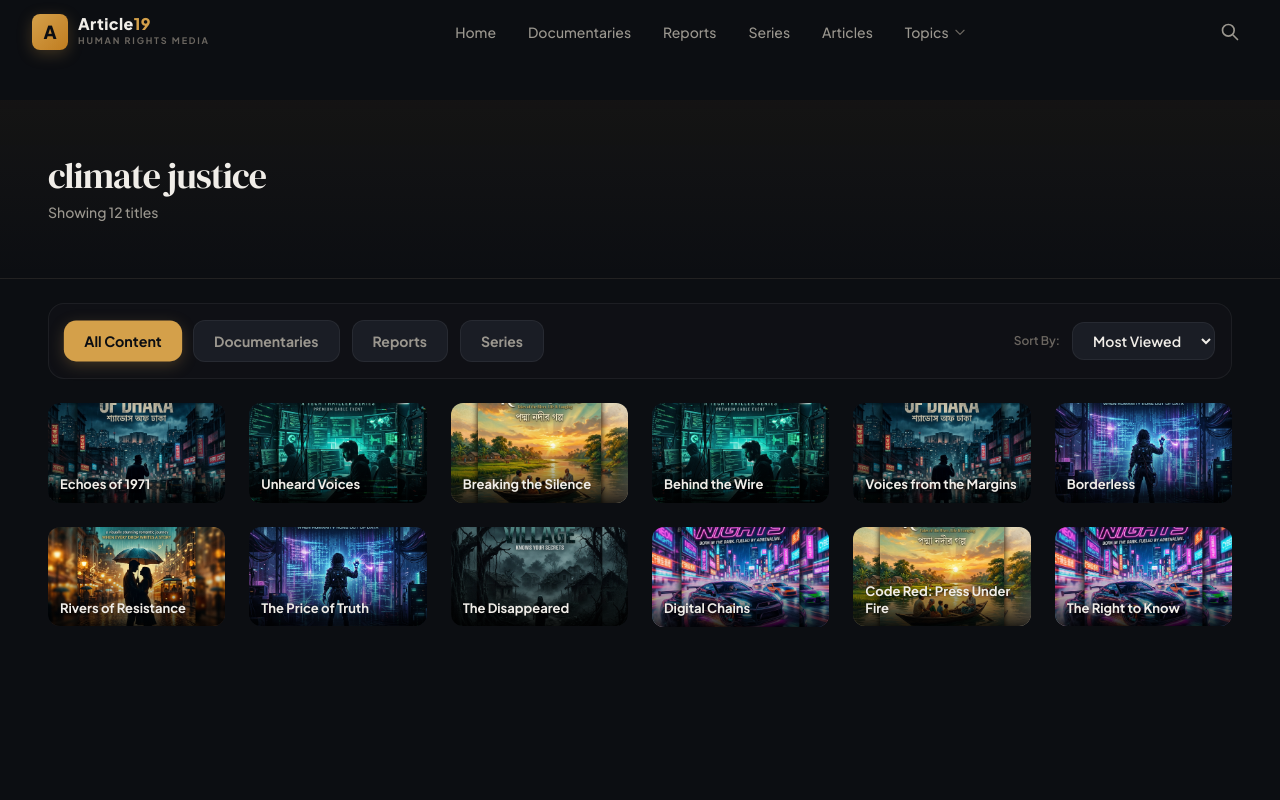
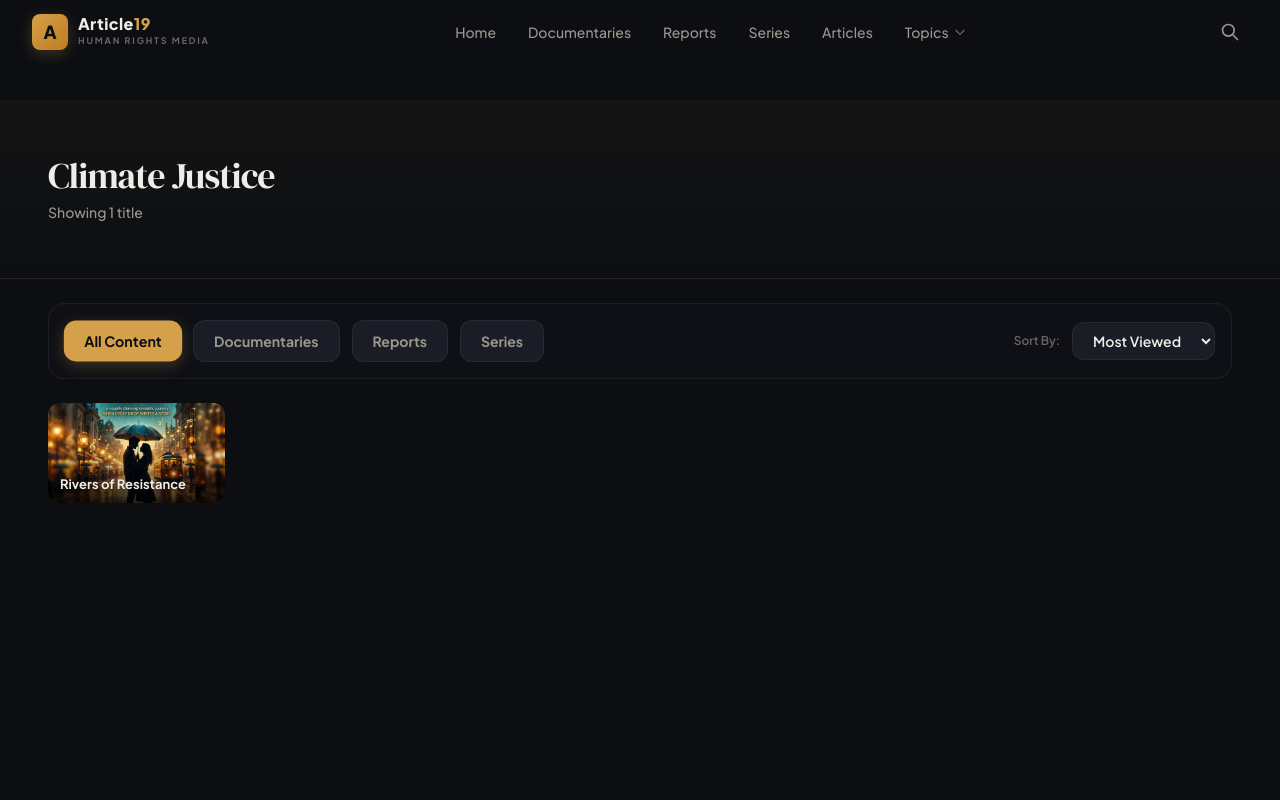
Before and after one commit to habajaba1993-design/article19, a Next.js app: page /category/climate-justice in a window 1280 px wide. Shown: the top 800 px of the page. Built offline with nearby package versions, Linux system fonts and the light colour scheme.

Commit message:
Fix TypeScript type error - replace invalid movie type with valid content types

```diff
--- a/src/app/category/[slug]/page.tsx
+++ b/src/app/category/[slug]/page.tsx
@@ -8,17 +8,18 @@ interface PageProps {
 }
 
 const categoryMap: Record<string, { title: string; icon: string; filter: (v: Video) => boolean }> = {
-  movies: { title: "Movies", icon: "🎬", filter: (v) => v.type === "movie" },
+  documentaries: { title: "Documentaries", icon: "🎬", filter: (v) => v.type === "documentary" },
   series: { title: "Series", icon: "📺", filter: (v) => v.type === "series" },
+  reports: { title: "Reports & Editorials", icon: "📋", filter: (v) => v.type === "report" || v.type === "editorial" },
   bangla: { title: "Bangla Content", icon: "🇧🇩", filter: (v) => v.language === "Bangla" },
   english: { title: "English Content", icon: "🎬", filter: (v) => v.language === "English" },
   trending: { title: "Trending Now", icon: "🔥", filter: () => true },
   "new-releases": { title: "New Releases", icon: "✨", filter: (v) => v.year === 2025 },
-  "action-thriller": { title: "Action & Thriller", icon: "💥", filter: (v) => v.genre.some((g) => ["Action", "Thriller"].includes(g)) },
-  romance: { title: "Romance", icon: "💕", filter: (v) => v.genre.includes("Romance") },
-  drama: { title: "Drama", icon: "🎭", filter: (v) => v.genre.includes("Drama") },
-  "bangla-movies": { title: "Bangla Movies", icon: "🇧🇩", filter: (v) => v.language === "Bangla" && v.type === "movie" },
-  "english-movies": { title: "English Movies", icon: "🎬", filter: (v) => v.language === "English" && v.type === "movie" },
+  "human-rights": { title: "Human Rights", icon: "⚖️", filter: (v) => v.genre.some((g) => ["Human Rights", "Justice"].includes(g)) },
+  "press-freedom": { title: "Press Freedom", icon: "📰", filter: (v) => v.genre.some((g) => ["Press Freedom", "Editorial"].includes(g)) },
+  "climate-justice": { title: "Climate Justice", icon: "🌍", filter: (v) => v.genre.some((g) => ["Climate Justice", "Environmental Rights"].includes(g)) },
+  "bangla-documentaries": { title: "Bangla Documentaries", icon: "🇧🇩", filter: (v) => v.language === "Bangla" && v.type === "documentary" },
+  "english-documentaries": { title: "English Documentaries", icon: "🎬", filter: (v) => v.language === "English" && v.type === "documentary" },
   "web-series": { title: "Web Series", icon: "📺", filter: (v) => v.type === "series" },
 };
 
--- a/src/app/search/page.tsx
+++ b/src/app/search/page.tsx
@@ -4,7 +4,7 @@ import SearchPageClient from "./SearchPageClient";
 
 export const metadata: Metadata = {
   title: "Search | Article 19",
-  description: "Search movies, series, and content on Article 19 streaming platform.",
+  description: "Search documentaries, reports, series, and content on Article 19 streaming platform.",
 };
 
 export default function SearchPage() {
```
